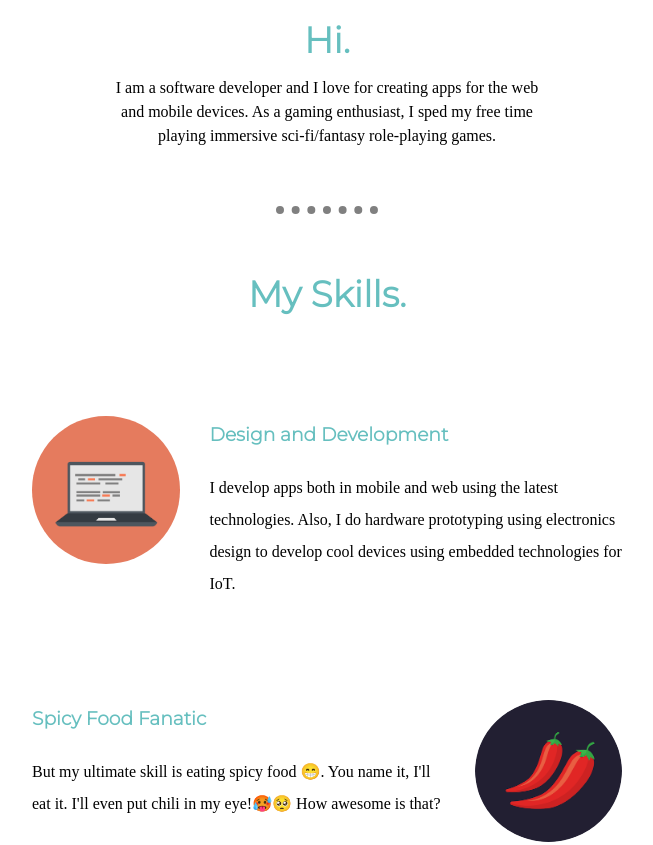
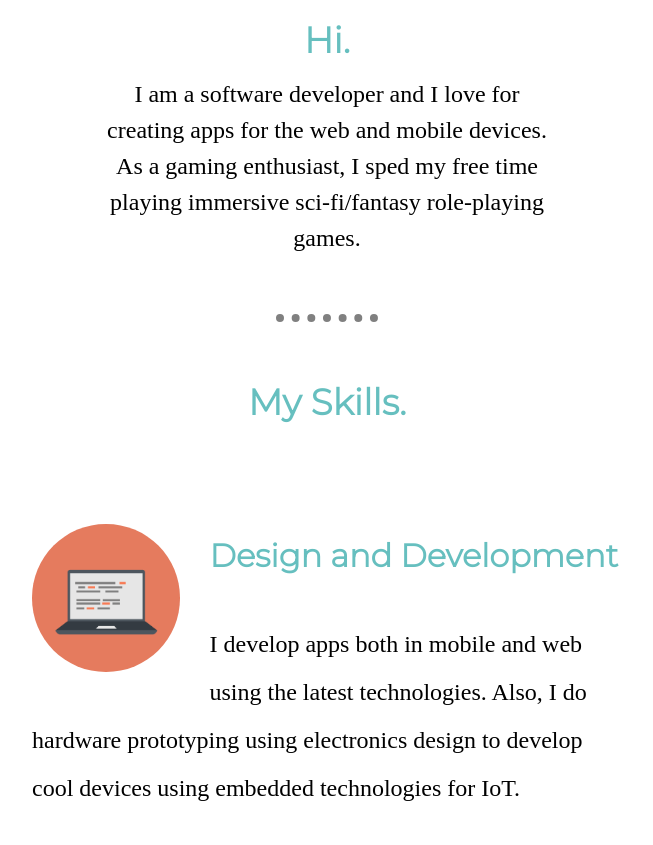
Before and after one commit to jsebaltazar/cv-css, a plain HTML site: page index.html in a window 1280 px wide. Shown: the part 842-1687 px from the top of the page, without its empty margins (313-966 px from the left). Drawn offline with Linux system fonts and the light colour scheme.

Commit message:
Updated font sizes

```diff
--- a/css/master.css
+++ b/css/master.css
@@ -15,10 +15,18 @@ h2{
   font-family: 'Montserrat', sans-serif;
   font-size: 2.5rem;
 }
+h3{
+
+    color:#66BFBF;
+    font-family: 'Montserrat', sans-serif;
+    font-size: 2rem;
+
+}
 
 p{
   margin:0 auto 0;
       padding: 50px auto 50px;
+      font-size: 1.5rem;
 }
 
 hr{
@@ -97,9 +105,10 @@ top:250px;
   width: 35%;
   line-height: 1.5;
 font-family: serif;
-font-size: 100%;
+font-size: 1.5rem;
 font-weight: 500;
 padding-bottom: 50px;
+
 }
 
 
@@ -153,8 +162,6 @@ padding-bottom: 50px;
 
   font-family: serif;
     color:black;
-
-
 
 }
 
```
